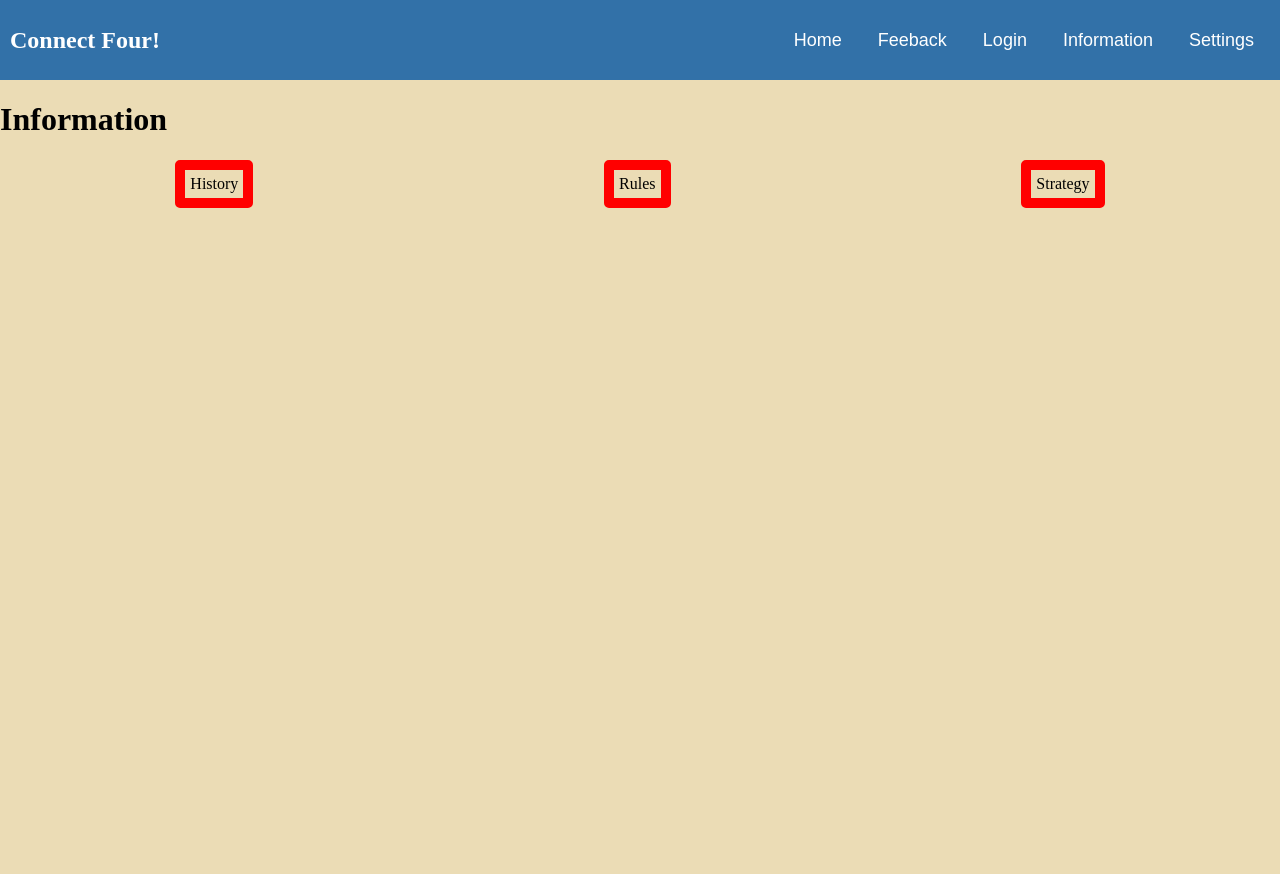
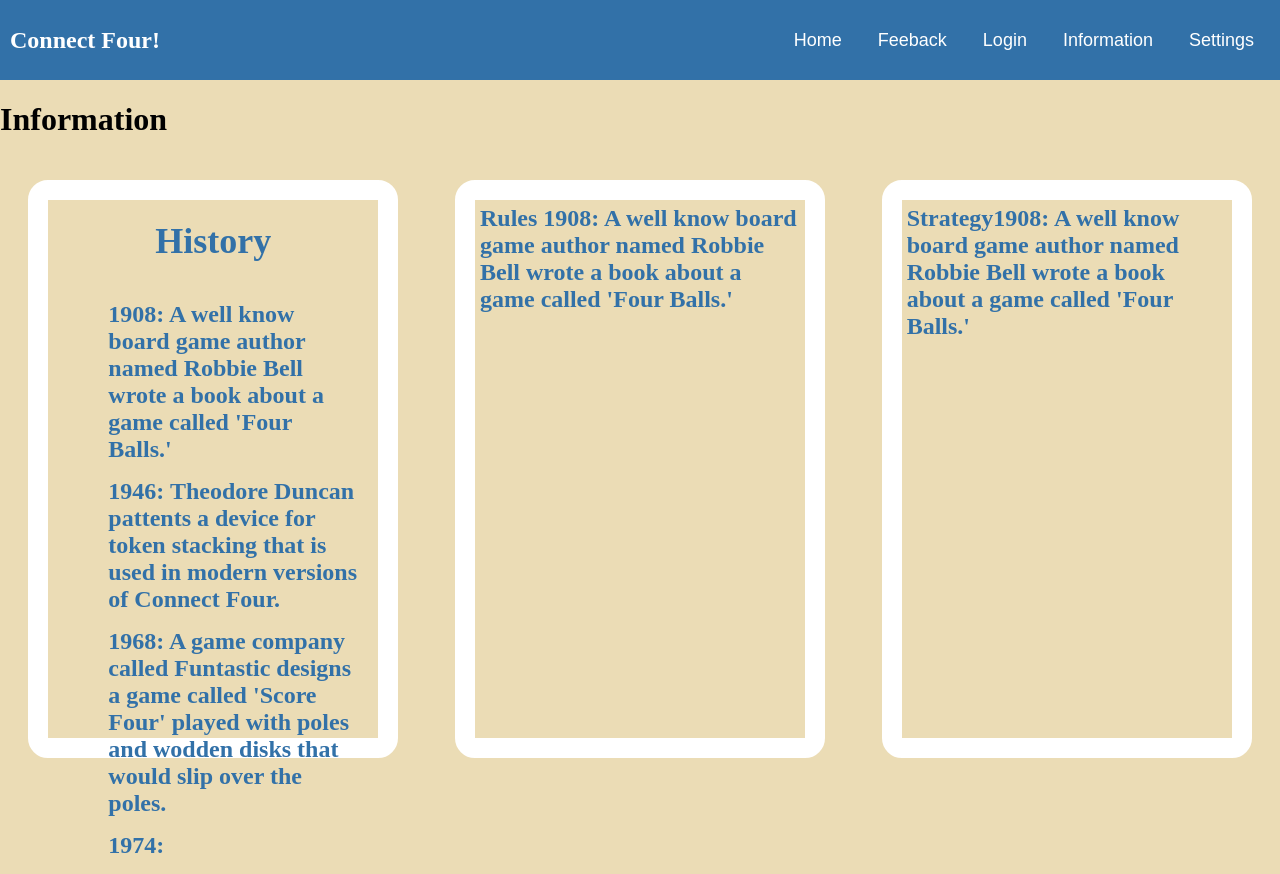
Before and after one commit to idugan100/Connect-Four, a plain HTML site: page information/information.html in a window 1280 px wide. Before the commit the page ends 800 px from the top, so only its background shows below. Drawn offline with Linux system fonts and the light colour scheme.

Commit message:
Added some history information and styled infobox class and child elements

```diff
--- a/information/information.css
+++ b/information/information.css
@@ -1,10 +1,30 @@
 #infoContainer{
     display: flex;
     justify-content: space-around;
+
 }
 .infoBox{
-    border:10px red solid;
-    border-radius: 5px;
+    border:20px white solid;
+    border-radius: 20px;
     padding:5px;
+    margin: 20px;
+    width:25vw;
+    height: 66vh;
+    color:rgb(50,113,168);
+    font-weight: bold;
+    font-size: 24px;
+    display: flex;
+    flex-direction: column;
+    align-items: center;
 
 }
+
+.infoboxheader{
+    margin-top:15px;
+    font-size: 36px;
+}
+li{
+
+    list-style: none;
+    margin:15px;
+}
--- a/information/information.html
+++ b/information/information.html
@@ -23,9 +23,15 @@
     <h1>Information</h1>
     <div id="infoContainer">
 
-    <div class="infoBox"> History</div>
-    <div class="infoBox"> Rules</div>
-    <div class="infoBox"> Strategy</div>
+    <div class="infoBox" id="timeline"> <div class="infoboxheader">History</div><ul>
+        <li>1908: A well know board game author named Robbie Bell wrote a book about a game called 'Four Balls.'</li>
+        <li>1946: Theodore Duncan pattents a device for token stacking that is used in modern versions of Connect Four.</li>
+        <li>1968: A game company called Funtastic designs a game called 'Score Four' played with poles and wodden disks that would slip over the poles.</li>
+        <li>1974: </li>
+        <li></li>
+    </ul></div>
+    <div class="infoBox"> Rules 1908: A well know board game author named Robbie Bell wrote a book about a game called 'Four Balls.'</div>
+    <div class="infoBox"> Strategy1908: A well know board game author named Robbie Bell wrote a book about a game called 'Four Balls.'</div>
 
     </div>
 
```
